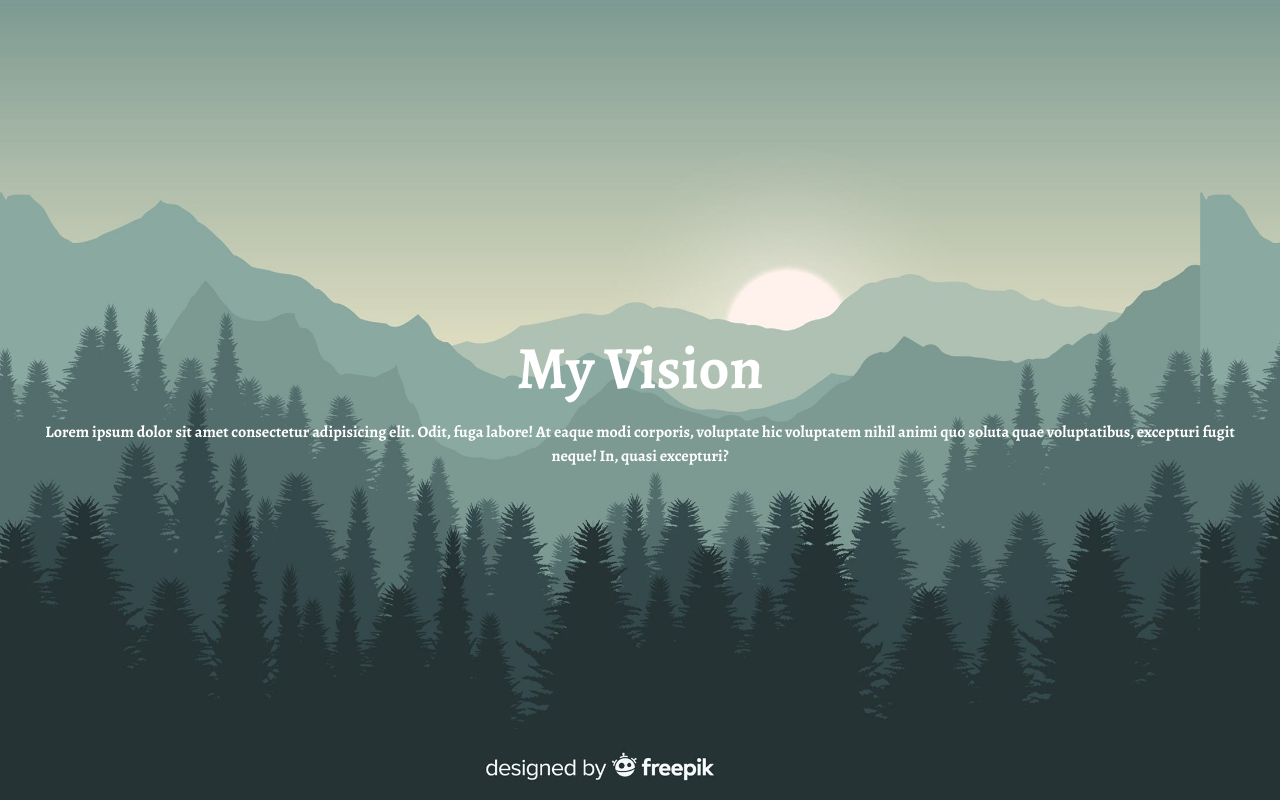
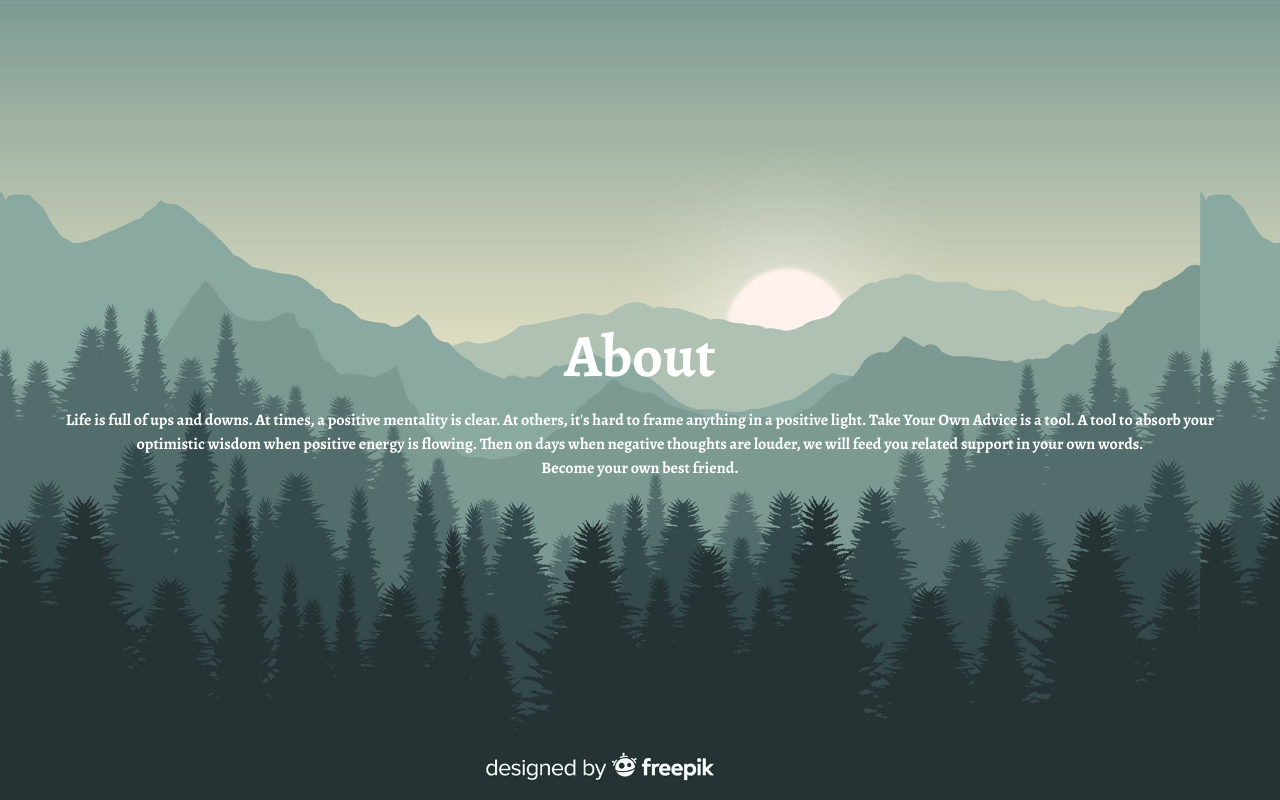
Before and after one commit to Ryan-Williams-Dev/tyoa-front-end, a React (Create React App) app: page /welcome in a window 1280 px wide. Shown: the part 800-1600 px from the top of the page. Built offline with nearby package versions, Linux system fonts and the light colour scheme.

Commit message:
added story, now working on restyling the register form

```diff
--- a/src/pages/Register.jsx
+++ b/src/pages/Register.jsx
@@ -84,7 +84,14 @@ function Register() {
           alignItems: "center",
         }}
       >
-        <Typography variant="h3">Register</Typography>
+        <Box
+          component="img"
+          src="/img/logo.svg"
+          sx={{
+            maxHeight: "50px",
+          }}
+        />
+        <Typography variant="h2">Register</Typography>
         <Typography variant="body1">Please create an account</Typography>
       </Box>
       <Box
@@ -100,6 +107,7 @@ function Register() {
         }}
       >
         <TextField
+          variant="standard"
           inputRef={nameRef}
           type="text"
           required
--- a/src/pages/Welcome.jsx
+++ b/src/pages/Welcome.jsx
@@ -129,12 +129,14 @@ function Welcome() {
             paddingX: "2em",
           }}
         >
-          <Typography variant="h2">My Vision</Typography>
+          <Typography variant="h2">About</Typography>
           <Typography variant="body1">
-            Lorem ipsum dolor sit amet consectetur adipisicing elit. Odit, fuga
-            labore! At eaque modi corporis, voluptate hic voluptatem nihil animi
-            quo soluta quae voluptatibus, excepturi fugit neque! In, quasi
-            excepturi?
+            Life is full of ups and downs. At times, a positive mentality is
+            clear. At others, it's hard to frame anything in a positive light.
+            Take Your Own Advice is a tool. A tool to absorb your optimistic
+            wisdom when positive energy is flowing. Then on days when negative
+            thoughts are louder, we will feed you related support in your own
+            words. <br /> Become your own best friend.
           </Typography>
         </Box>
       </Box>
```
